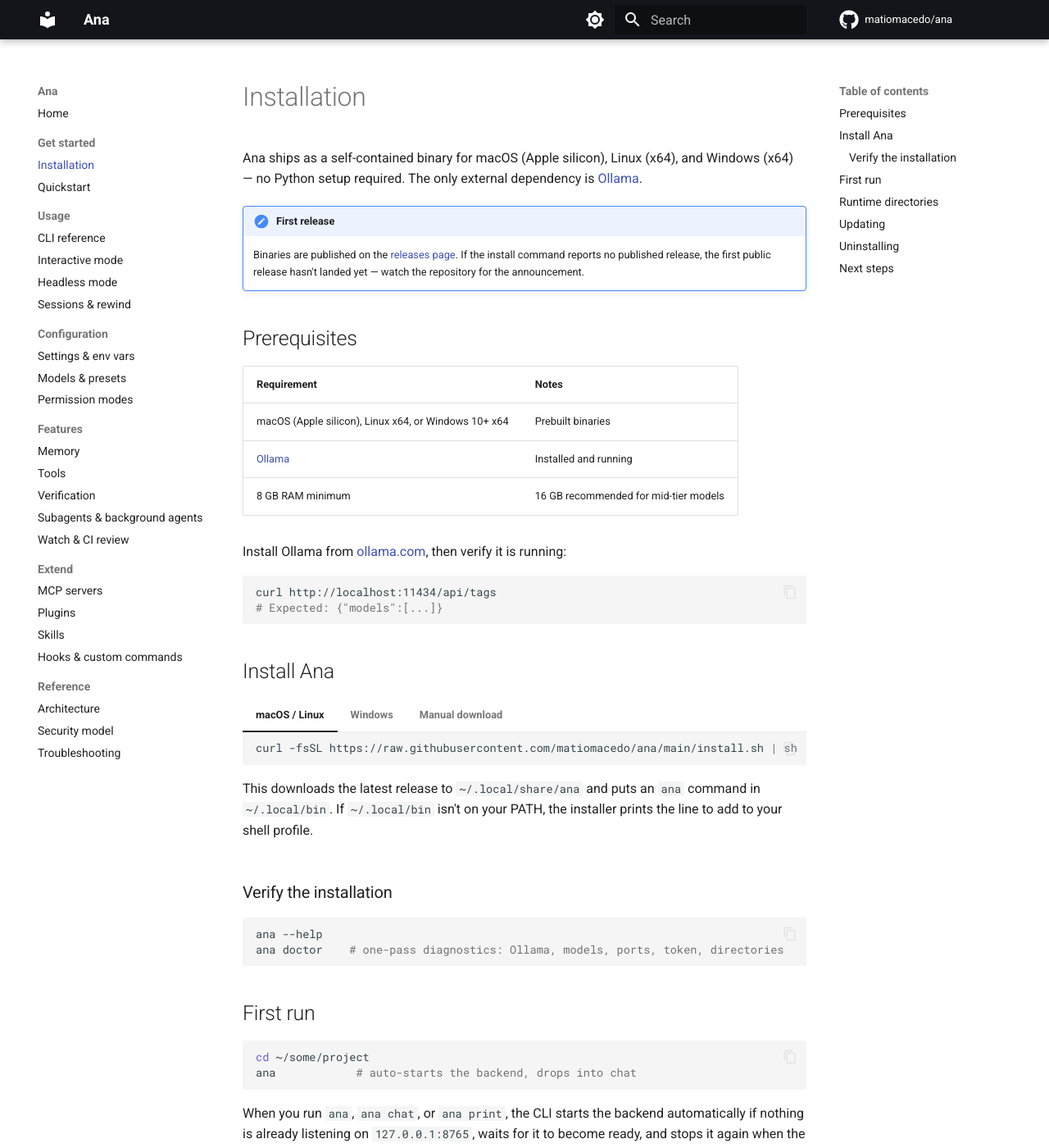
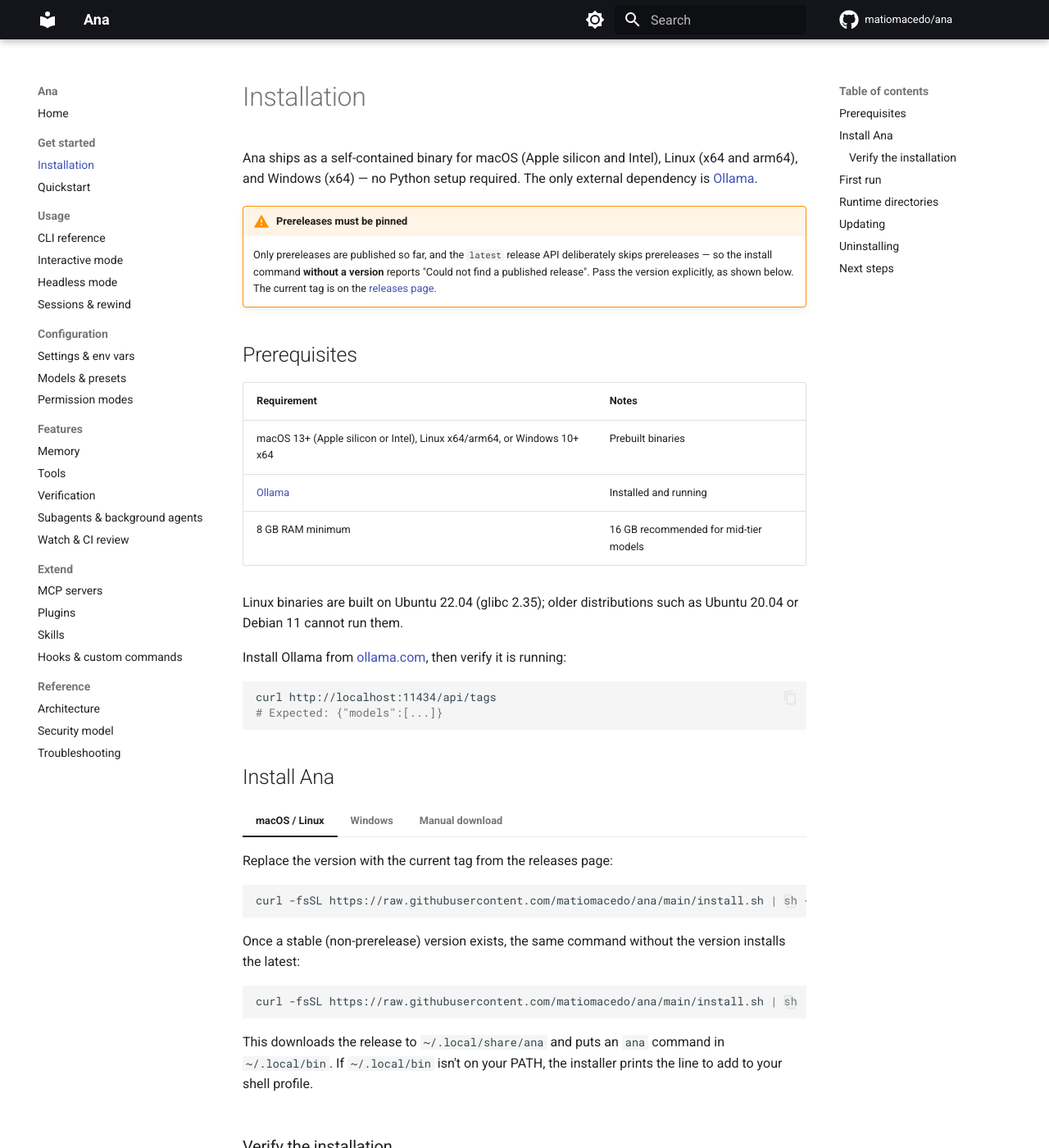
Before and after one commit to matiomacedo/ana, an MkDocs documentation site: the page built from docs/getting-started/installation.md, in a window 1280 px wide and 1400 px high. Shown: the whole window at 82% size. Built offline with MkDocs 1.6.1 and Material for MkDocs 9.7.7, drawn with Linux system fonts in a browser that asks for light colours; comment, search, counter and statistics services are not loaded.

Commit message:
Support Intel macOS and arm64 Linux; pin prereleases in the docs
install.sh rejected macos-x64 and linux-arm64 with "No prebuilt binary
for $target yet". Both are now built (matiomacedo/ana-core#7), so accept
them.

The install command in the docs could not work for anyone: only
prereleases are published, and the latest-release API skips prereleases,
so the unpinned command always reported "Could not find a published
release". Both tabs now show the pinned form, with the unpinned one kept
for when a stable release exists.

Also records the glibc 2.35 floor for Linux binaries, which silently
excludes Ubuntu 20.04 and Debian 11.

Co-Authored-By: Claude Opus 4.8 <noreply@anthropic.com>

````diff
--- a/docs/getting-started/installation.md
+++ b/docs/getting-started/installation.md
@@ -1,22 +1,26 @@
 # Installation
 
-Ana ships as a self-contained binary for macOS (Apple silicon), Linux
-(x64), and Windows (x64) — no Python setup required. The only external
-dependency is [Ollama](https://ollama.com).
+Ana ships as a self-contained binary for macOS (Apple silicon and Intel),
+Linux (x64 and arm64), and Windows (x64) — no Python setup required. The
+only external dependency is [Ollama](https://ollama.com).
 
-!!! note "First release"
-    Binaries are published on the [releases
-    page](https://github.com/matiomacedo/ana/releases). If the install
-    command reports no published release, the first public release hasn't
-    landed yet — watch the repository for the announcement.
+!!! warning "Prereleases must be pinned"
+    Only prereleases are published so far, and the `latest` release API
+    deliberately skips prereleases — so the install command **without a
+    version** reports "Could not find a published release". Pass the
+    version explicitly, as shown below. The current tag is on the
+    [releases page](https://github.com/matiomacedo/ana/releases).
 
 ## Prerequisites
 
 | Requirement | Notes |
 |---|---|
-| macOS (Apple silicon), Linux x64, or Windows 10+ x64 | Prebuilt binaries |
+| macOS 13+ (Apple silicon or Intel), Linux x64/arm64, or Windows 10+ x64 | Prebuilt binaries |
 | [Ollama](https://ollama.com) | Installed and running |
 | 8 GB RAM minimum | 16 GB recommended for mid-tier models |
+
+Linux binaries are built on Ubuntu 22.04 (glibc 2.35); older distributions
+such as Ubuntu 20.04 or Debian 11 cannot run them.
 
 Install Ollama from [ollama.com](https://ollama.com/download), then verify
 it is running:
@@ -30,19 +34,33 @@ curl http://localhost:11434/api/tags
 
 === "macOS / Linux"
 
+    Replace the version with the current tag from the releases page:
+
+    ```bash
+    curl -fsSL https://raw.githubusercontent.com/matiomacedo/ana/main/install.sh | sh -s -- v0.1.0-rc4
+    ```
+
+    Once a stable (non-prerelease) version exists, the same command without
+    the version installs the latest:
+
     ```bash
     curl -fsSL https://raw.githubusercontent.com/matiomacedo/ana/main/install.sh | sh
     ```
 
-    This downloads the latest release to `~/.local/share/ana` and puts an
-    `ana` command in `~/.local/bin`. If `~/.local/bin` isn't on your PATH,
-    the installer prints the line to add to your shell profile.
+    This downloads the release to `~/.local/share/ana` and puts an `ana`
+    command in `~/.local/bin`. If `~/.local/bin` isn't on your PATH, the
+    installer prints the line to add to your shell profile.
 
 === "Windows"
 
+    Replace the version with the current tag from the releases page:
+
     ```powershell
+    $env:ANA_VERSION = "v0.1.0-rc4"
     irm https://raw.githubusercontent.com/matiomacedo/ana/main/install.ps1 | iex
     ```
+
+    Once a stable version exists, `$env:ANA_VERSION` can be omitted.
 
     This installs to `%LOCALAPPDATA%\Programs\ana` and adds it to your
     user PATH (restart the terminal afterwards).
````
Also changed, not shown: 1 other file.
